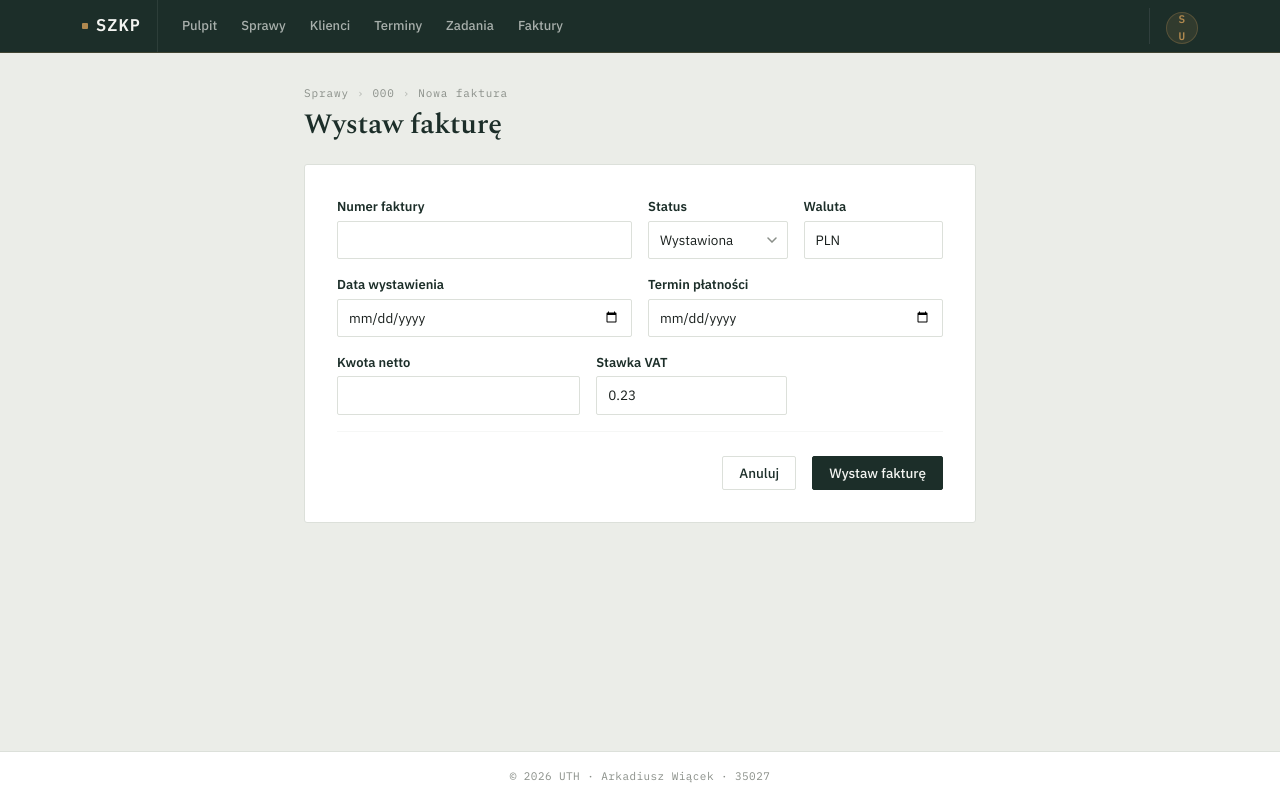
After one commit to ArkadiuszWWiacek/szkp, a Django app: page /szkp/sprawy/1/faktury/nowa/ in a window 1280 px wide. The commit adds this page. Run offline with Django 5.2, Linux system fonts and the light colour scheme; a user stored in the database is signed in; tables that the repository leaves empty hold one stand-in row (values such as "Sample post").

Commit message:
Implementuje US-07

```diff
--- a/Functional_tests/test_us07_invoices.py
+++ b/Functional_tests/test_us07_invoices.py
@@ -166,7 +166,7 @@ class US07InvoicesTest(SzkpSeleniumTestCase):
         WebDriverWait(self.selenium, 5).until(
             EC.url_contains('tab=faktury')
         )
-        self.assertIn('1230.00', self.selenium.page_source)
+        self.assertIn('1230,00', self.selenium.page_source)
 
     # --- walidacja formularza (RED — brak widoku) ---
 
--- a/szkp/templates/szkp/case_detail.html
+++ b/szkp/templates/szkp/case_detail.html
@@ -254,7 +254,7 @@
     <div class="szkp-card">
         <div class="szkp-card__header">
             <h2 class="szkp-card__title">Faktury</h2>
-            <a href="#" class="btn-szkp btn-szkp--outline btn-szkp--sm">+ Wystaw fakturę</a>
+            <a href="{% url 'szkp:invoice_new' case.pk %}" class="btn-szkp btn-szkp--outline btn-szkp--sm">+ Wystaw fakturę</a>
         </div>
         {% if invoices %}
         {% for inv in invoices %}
@@ -273,7 +273,7 @@
         <div class="szkp-empty szkp-empty--compact">
             <div class="szkp-empty__title">Brak faktur</div>
             <div class="szkp-empty__desc">Nie wystawiono jeszcze żadnych faktur dla tej sprawy.</div>
-            <a href="#" class="btn-szkp btn-szkp--outline btn-szkp--sm">+ Wystaw fakturę</a>
+            <a href="{% url 'szkp:invoice_new' case.pk %}" class="btn-szkp btn-szkp--outline btn-szkp--sm">+ Wystaw fakturę</a>
         </div>
         {% endif %}
     </div>
--- /dev/null
+++ b/szkp/templates/szkp/invoice_form.html
@@ -0,0 +1,108 @@
+{% extends "base.html" %}
+{% block title %}{% if invoice %}Edytuj fakturę{% else %}Nowa faktura{% endif %} — SZKP{% endblock %}
+
+{% block content %}
+<div class="szkp-page szkp-page--narrow">
+
+    <div class="szkp-breadcrumb mb-2">
+        <a href="{% url 'szkp:case_list' %}">Sprawy</a>
+        <span class="szkp-breadcrumb__sep">›</span>
+        <a href="{% url 'szkp:case_detail' case.pk %}?tab=faktury">{{ case.case_number }}</a>
+        <span class="szkp-breadcrumb__sep">›</span>
+        <span>{% if invoice %}Edytuj fakturę{% else %}Nowa faktura{% endif %}</span>
+    </div>
+
+    <div class="szkp-page-header">
+        <h1 class="szkp-page-title">{% if invoice %}Edytuj fakturę{% else %}Wystaw fakturę{% endif %}</h1>
+    </div>
+
+    <div class="szkp-card">
+        <div class="szkp-card__body szkp-card__body--lg">
+            <form method="post" novalidate>
+                {% csrf_token %}
+
+                <div class="row g-3 mb-3">
+                    <div class="col-sm-6">
+                        <label for="id_invoice_number" class="szkp-label">Numer faktury</label>
+                        <input type="text" id="id_invoice_number" name="invoice_number"
+                               class="szkp-input{% if errors.invoice_number %} is-invalid{% endif %}"
+                               value="{{ form_data.invoice_number|default:'' }}">
+                        {% if errors.invoice_number %}
+                        <span class="szkp-error">{{ errors.invoice_number.0 }}</span>
+                        {% endif %}
+                    </div>
+                    <div class="col-sm-3">
+                        <label for="id_status" class="szkp-label">Status</label>
+                        <select id="id_status" name="status" class="szkp-select-full">
+                            {% for val, label in status_choices %}
+                            <option value="{{ val }}"
+                                {% if form_data.status == val %}selected{% endif %}>
+                                {{ label }}
+                            </option>
+                            {% endfor %}
+                        </select>
+                    </div>
+                    <div class="col-sm-3">
+                        <label for="id_currency" class="szkp-label">Waluta</label>
+                        <input type="text" id="id_currency" name="currency"
+                               class="szkp-input"
+                               value="{{ form_data.currency|default:'PLN' }}" maxlength="3">
+                    </div>
+                </div>
+
+                <div class="row g-3 mb-3">
+                    <div class="col-sm-6">
+                        <label for="id_issue_date" class="szkp-label">Data wystawienia</label>
+                        <input type="date" id="id_issue_date" name="issue_date"
+                               class="szkp-input{% if errors.issue_date %} is-invalid{% endif %}"
+                               value="{{ form_data.issue_date|default:'' }}">
+                        {% if errors.issue_date %}
+                        <span class="szkp-error">{{ errors.issue_date.0 }}</span>
+                        {% endif %}
+                    </div>
+                    <div class="col-sm-6">
+                        <label for="id_due_date" class="szkp-label">Termin płatności</label>
+                        <input type="date" id="id_due_date" name="due_date"
+                               class="szkp-input{% if errors.due_date %} is-invalid{% endif %}"
+                               value="{{ form_data.due_date|default:'' }}">
+                        {% if errors.due_date %}
+                        <span class="szkp-error">{{ errors.due_date.0 }}</span>
+                        {% endif %}
+                    </div>
+                </div>
+
+                <div class="row g-3 mb-3">
+                    <div class="col-sm-5">
+                        <label for="id_net_amount" class="szkp-label">Kwota netto</label>
+                        <input type="number" id="id_net_amount" name="net_amount"
+                               class="szkp-input{% if errors.net_amount %} is-invalid{% endif %}"
+                               value="{{ form_data.net_amount|default:'' }}"
+                               step="0.01" min="0">
+                        {% if errors.net_amount %}
+                        <span class="szkp-error">{{ errors.net_amount.0 }}</span>
+                        {% endif %}
+                    </div>
+                    <div class="col-sm-4">
+                        <label for="id_vat_rate" class="szkp-label">Stawka VAT</label>
+                        <input type="number" id="id_vat_rate" name="vat_rate"
+                               class="szkp-input"
+                               value="{{ form_data.vat_rate|default:'0.23' }}"
+                               step="0.0001" min="0">
+                    </div>
+                </div>
+
+                <hr class="divider mb-4">
+
+                <div class="d-flex justify-content-end gap-3">
+                    <a href="{% url 'szkp:case_detail' case.pk %}?tab=faktury"
+                       class="btn-szkp btn-szkp--outline">Anuluj</a>
+                    <button type="submit" class="btn-szkp btn-szkp--primary">
+                        {% if invoice %}Zapisz zmiany{% else %}Wystaw fakturę{% endif %}
+                    </button>
+                </div>
+            </form>
+        </div>
+    </div>
+
+</div>
+{% endblock %}
--- a/szkp/urls.py
+++ b/szkp/urls.py
@@ -18,5 +18,9 @@ urlpatterns = [
          views.court_hearing_form, name='court_hearing_new'),
     path('sprawy/<int:case_pk>/terminy/<int:pk>/edytuj/',
          views.court_hearing_form, name='court_hearing_edit'),
+    path('sprawy/<int:case_pk>/faktury/nowa/',
+         views.invoice_form, name='invoice_new'),
+    path('sprawy/<int:case_pk>/faktury/<int:pk>/edytuj/',
+         views.invoice_form, name='invoice_edit'),
     path('zadania/',                views.my_tasks,     name='my_tasks'),
 ]
--- a/szkp/views/__init__.py
+++ b/szkp/views/__init__.py
@@ -3,6 +3,7 @@ from .dashboard import dashboard
 from .cases import case_list, case_detail, case_form
 from .clients import client_list, client_form, client_delete
 from .court_hearings import court_hearing_form
+from .invoice import invoice_form
 from .tasks import my_tasks
 
 __all__ = [
@@ -11,5 +12,6 @@ __all__ = [
     'case_list', 'case_detail', 'case_form',
     'client_list', 'client_form', 'client_delete',
     'court_hearing_form',
+    'invoice_form',
     'my_tasks',
 ]
--- /dev/null
+++ b/szkp/views/invoice.py
@@ -0,0 +1,77 @@
+from django.contrib import messages
+from django.contrib.auth.decorators import login_required
+from django.core.exceptions import PermissionDenied
+from django.shortcuts import get_object_or_404, redirect, render
+from django.urls import reverse
+
+from szkp.forms import InvoiceForm
+from szkp.models import Case, CaseLawyer, Invoice, InvoiceStatus
+
+
+def _form_context(case, invoice, form_data, errors):
+    return {
+        'case': case,
+        'invoice': invoice,
+        'form_data': form_data,
+        'errors': errors,
+        'status_choices': InvoiceStatus.choices,
+    }
+
+
+@login_required
+def invoice_form(request, case_pk, pk=None):
+    case = get_object_or_404(Case, pk=case_pk)
+    invoice = get_object_or_404(Invoice, pk=pk, case=case) if pk else None
+
+    if not request.user.is_staff:
+        if not CaseLawyer.objects.filter(case=case, lawyer__user=request.user).exists():
+            raise PermissionDenied
+
+    redirect_url = (
+        reverse('szkp:case_detail', kwargs={'pk': case_pk}) + '?tab=faktury'
+    )
+
+    if request.method == 'POST':
+        form = InvoiceForm(request.POST, instance_pk=invoice.pk if invoice else None)
+        if form.is_valid():
+            cd = form.cleaned_data
+            obj = invoice or Invoice(case=case)
+            obj.invoice_number = cd['invoice_number']
+            obj.issue_date     = cd['issue_date']
+            obj.due_date       = cd['due_date']
+            obj.net_amount     = cd['net_amount']
+            obj.vat_rate       = cd.get('vat_rate') or obj.vat_rate
+            obj.currency       = cd.get('currency') or 'PLN'
+            obj.status         = cd.get('status') or InvoiceStatus.WYSTAWIONA
+            obj.save()
+            messages.success(request, 'Faktura została zapisana.')
+            return redirect(redirect_url)
+
+        return render(
+            request,
+            'szkp/invoice_form.html',
+            _form_context(case, invoice, request.POST, form.errors),
+        )
+
+    if invoice:
+        form_data = {
+            'invoice_number': invoice.invoice_number,
+            'issue_date':     invoice.issue_date.strftime('%Y-%m-%d'),
+            'due_date':       invoice.due_date.strftime('%Y-%m-%d'),
+            'net_amount':     str(invoice.net_amount),
+            'vat_rate':       str(invoice.vat_rate),
+            'currency':       invoice.currency,
+            'status':         invoice.status,
+        }
+    else:
+        form_data = {
+            'status':   InvoiceStatus.WYSTAWIONA,
+            'currency': 'PLN',
+            'vat_rate': '0.23',
+        }
+
+    return render(
+        request,
+        'szkp/invoice_form.html',
+        _form_context(case, invoice, form_data, {}),
+    )
```
Also changed, not shown: szkp/forms.py (+32 -1 lines), szkp/tests/test_invoice_model.py (+60 -18 lines), szkp/tests/test_us07_views.py (added, +165 -0 lines).
